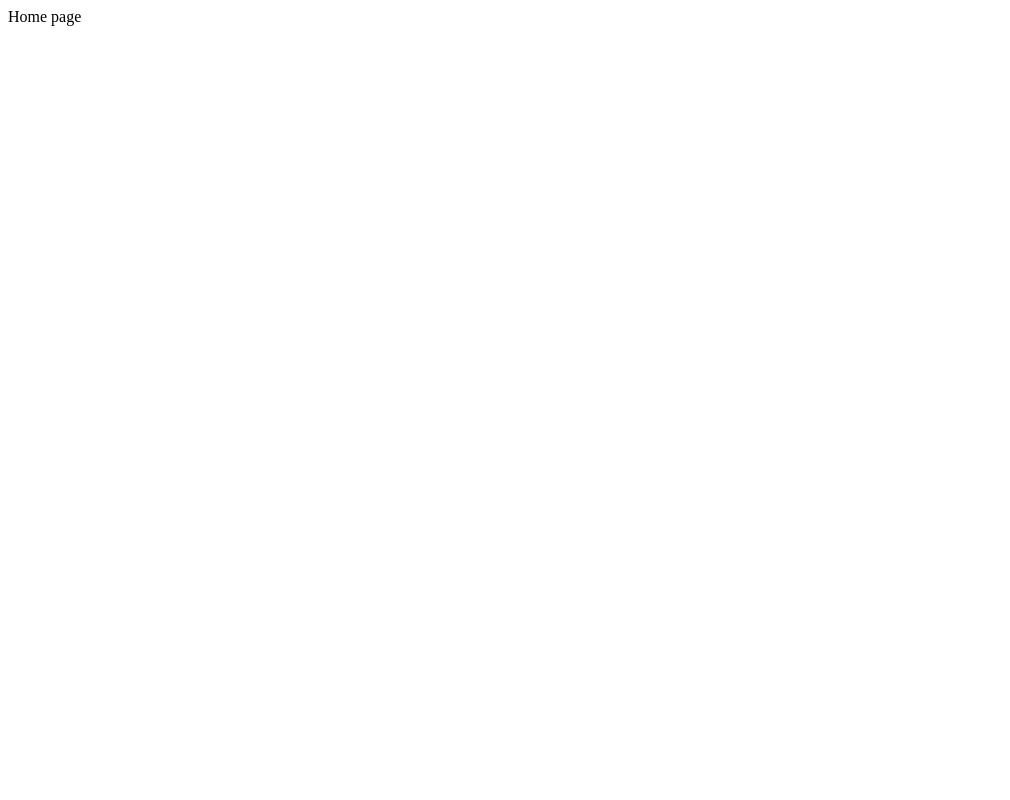
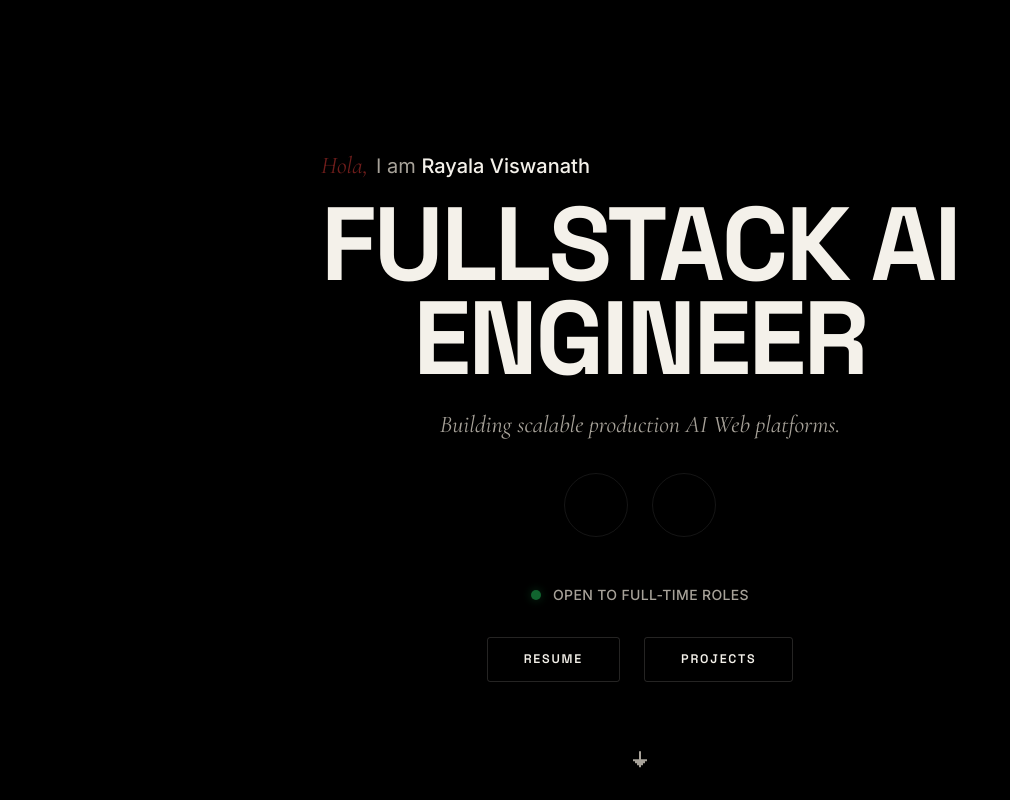
Before and after one commit to Rayala07/Portfolio, a Next.js app in the folder frontend/: page /home in a window 1280 px wide. Shown: the whole page, without its empty margins (0-1010 px from the left). Built offline with nearby package versions, Linux system fonts and the light colour scheme; a web font is replaced by a local one.

Commit message:
Completed hero-section

```diff
--- a/frontend/package.json
+++ b/frontend/package.json
@@ -9,7 +9,10 @@
     "lint": "eslint"
   },
   "dependencies": {
+    "@hackernoon/pixel-icon-library": "^1.1.0",
+    "motion": "^12.40.0",
     "next": "16.2.7",
+    "pixelarticons": "^2.1.2",
     "react": "19.2.4",
     "react-dom": "19.2.4"
   },
--- a/frontend/src/app/globals.css
+++ b/frontend/src/app/globals.css
@@ -0,0 +1,50 @@
+/* Google Fonts must be imported before everything else */
+@import url('https://fonts.googleapis.com/css2?family=Inter:wght@300;400;500;700;900&family=Cormorant+Garamond:ital,wght@1,400;1,600&family=Space+Grotesk:wght@600;700&display=swap');
+@import "tailwindcss";
+
+/* ── Design Tokens ────────────────────────────────────────────────── */
+/* Wrapped in @layer base so they register correctly within            */
+/* Tailwind v4's CSS layer system and are never overridden             */
+@layer base {
+  :root {
+    --bg:           #000000;  /* page background */
+    --text-primary: #F4F1EA;  /* warm cream — main readable text */
+    --text-muted:   #A7A299;  /* warm grey — secondary / supporting text */
+    --accent:       #6F1D1B;  /* deep crimson — used sparingly */
+    --border:       rgba(244, 241, 234, 0.12); /* subtle warm border */
+  }
+
+  body {
+    background-color: var(--bg);
+    color: var(--text-primary);
+    font-family: 'Inter', sans-serif;
+  }
+}
+
+/* ── Keyframe — must live outside any @layer ──────────────────────── */
+@keyframes blink-dot {
+  0%, 100% { opacity: 1; }
+  50%       { opacity: 0.2; }
+}
+
+/* ── Custom component classes ─────────────────────────────────────── */
+@layer components {
+
+  /* Status dot — slow pulse feels elegant, not urgent */
+  .blink {
+    animation: blink-dot 2.4s ease-in-out infinite;
+  }
+
+  /* Cormorant Garamond italic — used on "Hola," and the tagline */
+  .font-cormorant {
+    font-family: 'Cormorant Garamond', serif;
+    font-style: italic;
+  }
+
+  /* Space Grotesk — hero title font */
+  .font-space-grotesk {
+    font-family: 'Space Grotesk', sans-serif;
+    font-weight: 700;
+  }
+
+}
--- a/frontend/src/app/home/page.js
+++ b/frontend/src/app/home/page.js
@@ -1,9 +1,125 @@
-import React from 'react'
+"use client";
 
-const Home = () => {
+import React from 'react';
+import CTAButton from '@/components/CTAButton';
+import { motion } from 'motion/react';
+
+/* ── Pixel Art Icons (Inline SVGs from pixelarticons) ── */
+const GithubIcon = () => (
+    <i className="hn hn-github text-3xl"></i>
+);
+
+const LinkedinIcon = () => (
+    <i className="hn hn-linkedin text-3xl"></i>
+);
+
+const ArrowDownIcon = () => (
+    <svg xmlns="http://www.w3.org/2000/svg" width="24" height="24" fill="currentColor" viewBox="0 0 24 24">
+        <path d="M13 12h6v2h-2v2h-2v2h-2v2h-2v-2H9v-2H7v-2H5v-2h6V4h2v8Z" />
+    </svg>
+);
+
+/* ── Animation Variants ── */
+const fadeUp = {
+    hidden: { opacity: 0, y: 30 },
+    visible: { opacity: 1, y: 0 }
+};
+
+/* ── Page ─────────────────────────────────────────────────────────── */
+export default function Home() {
     return (
-        <div>Home page</div>
+        <main className="min-h-screen flex flex-col items-center justify-center relative overflow-hidden">
+            <div className="flex flex-col items-center justify-center text-center max-w-6xl w-full px-4 mt-8">
+                <motion.div
+                    initial="hidden"
+                    animate="visible"
+                    transition={{ staggerChildren: 0.2 }}
+                    className="flex flex-col items-center w-full"
+                >
+                    {/* Shrink-wrapped inner container to align Hola with F exactly */}
+                    <div className="flex flex-col items-start w-max max-w-full mx-auto">
+                        <motion.p
+                            variants={fadeUp}
+                            transition={{ duration: 0.8, ease: "easeOut" }}
+                            className="text-xl mb-4 flex items-center gap-2 self-start"
+                            style={{ color: 'var(--text-muted)' }}
+                        >
+                            <span className='font-cormorant text-2xl' style={{ color: 'var(--accent)' }}>Hola,</span>
+                            <span>I am <span style={{ color: 'var(--text-primary)', fontWeight: 500 }}>Rayala Viswanath</span></span>
+                        </motion.p>
+
+                        <motion.h1
+                            variants={fadeUp}
+                            transition={{ duration: 0.8, ease: "easeOut" }}
+                            className="font-space-grotesk leading-[0.9] mb-6 tracking-tight text-center w-full"
+                            style={{ fontSize: 'clamp(3rem, 9vw, 6.5rem)' }}
+                        >
+                            FULLSTACK AI<br/>ENGINEER
+                        </motion.h1>
+                    </div>
+
+                    <motion.p
+                        variants={fadeUp}
+                        transition={{ duration: 0.8, ease: "easeOut" }}
+                        className="font-cormorant text-2xl mb-8 max-w-2xl text-center"
+                        style={{ color: 'var(--text-muted)' }}
+                    >
+                        Building scalable production AI Web platforms.
+                    </motion.p>
+
+                    {/* Social Links below the hero text */}
+                    <motion.div
+                        variants={fadeUp}
+                        transition={{ duration: 0.8, ease: "easeOut" }}
+                        className="flex justify-center items-center gap-6 mb-12"
+                    >
+                        <a href="" target="_blank" rel="noopener noreferrer" className="flex items-center justify-center w-16 h-16 rounded-full border opacity-70 hover:opacity-100 hover:bg-[var(--text-primary)] hover:text-[#0D0D0D] transition-all duration-300" style={{ borderColor: 'var(--border)' }}>
+                            <GithubIcon />
+                        </a>
+                        <a href="" target="_blank" rel="noopener noreferrer" className="flex items-center justify-center w-16 h-16 rounded-full border opacity-70 hover:opacity-100 hover:bg-[var(--text-primary)] hover:text-[#0D0D0D] transition-all duration-300" style={{ borderColor: 'var(--border)' }}>
+                            <LinkedinIcon />
+                        </a>
+                    </motion.div>
+
+                    {/* Availability and CTAs grouped with the hero block */}
+                    <motion.div
+                        variants={fadeUp}
+                        transition={{ duration: 0.8, ease: "easeOut" }}
+                        className="flex flex-col items-center w-full"
+                    >
+                        <div className="flex items-center justify-center gap-3 mb-8">
+                            <span
+                                className="blink rounded-full flex-shrink-0"
+                                style={{ width: '10px', height: '10px', backgroundColor: '#22c55e', boxShadow: '0 0 10px rgba(34, 197, 94, 0.5)' }}
+                            />
+                            <span className="text-sm font-medium tracking-wide uppercase" style={{ color: 'var(--text-muted)' }}>
+                                Open To Full-time Roles
+                            </span>
+                        </div>
+                        <div className="flex gap-6 justify-center w-full max-w-md">
+                            <CTAButton href="/resume" label="Resume" />
+                            <CTAButton href="/projects" label="Projects" />
+                        </div>
+                    </motion.div>
+                </motion.div>
+            </div>
+
+
+
+            {/* Scroll Indicator */}
+            <motion.div
+                className="absolute bottom-8 flex flex-col items-center gap-2 text-[var(--text-muted)]"
+                initial={{ opacity: 0 }}
+                animate={{ opacity: 1 }}
+                transition={{ delay: 1.5, duration: 1 }}
+            >
+                <motion.div
+                    animate={{ y: [0, 6, 0] }}
+                    transition={{ duration: 2, repeat: Infinity, ease: "easeInOut" }}
+                >
+                    <ArrowDownIcon />
+                </motion.div>
+            </motion.div>
+        </main>
     )
 }
-
-export default Home
--- a/frontend/src/app/layout.js
+++ b/frontend/src/app/layout.js
@@ -1,8 +1,9 @@
 import "./globals.css";
+import "@hackernoon/pixel-icon-library/fonts/iconfont.css";
 
 export const metadata = {
-  title: "Create Next App",
-  description: "Generated by create next app",
+  title: "Rayala Viswanath | Fullstack AI Engineer",
+  description: "Portfolio of Rayala Viswanath, a Fullstack AI Engineer building scalable AI integrate web systems and platforms. Open to full-time opportunities.",
 };
 
 export default function RootLayout({ children }) {
--- /dev/null
+++ b/frontend/src/components/CTAButton.js
@@ -0,0 +1,10 @@
+import styles from './CTAButton.module.css'
+
+/* Outlined CTA button — href for destination, label for display text */
+export default function CTAButton({ href, label }) {
+  return (
+    <a href={href} className={styles.button}>
+      {label}
+    </a>
+  )
+}
--- /dev/null
+++ b/frontend/src/components/CTAButton.module.css
@@ -0,0 +1,33 @@
+/* Outlined button — transparent default, cream fill on hover */
+.button {
+  display: inline-block;
+  padding: 0.75rem 2.25rem;
+  border: 1px solid rgba(244, 241, 234, 0.15);
+  border-radius: 3px;
+  background: transparent;
+  color: #F4F1EA;
+  font-family: 'Space Grotesk', sans-serif;
+  font-weight: 500;
+  font-size: 0.78rem;
+  text-transform: uppercase;
+  letter-spacing: 1.8px;
+  text-decoration: none;
+  cursor: pointer;
+  /* smooth fill-in on hover, no abrupt jumps */
+  transition:
+    background   280ms ease,
+    color        280ms ease,
+    border-color 280ms ease;
+}
+
+/* Hover — cream fill with dark text, border matches background */
+.button:hover {
+  background:    #F4F1EA;
+  color:         #0D0D0D;
+  border-color:  #F4F1EA;
+}
+
+/* Remove mouse-click focus ring, keep keyboard ring for accessibility */
+.button:focus:not(:focus-visible) {
+  outline: none;
+}
```
Also changed, not shown: 2 other files (tests, documents, lock files or other folders).
